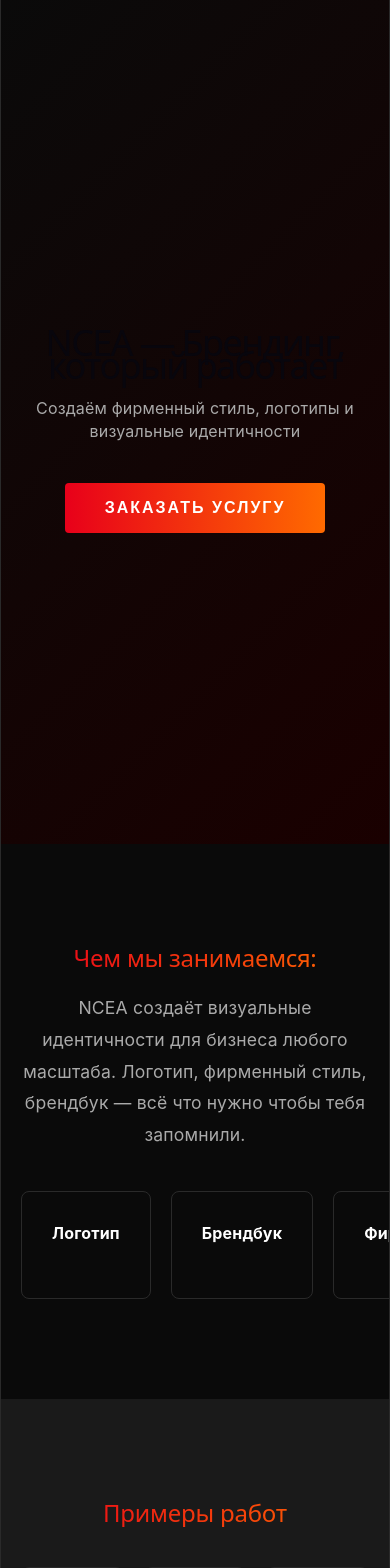
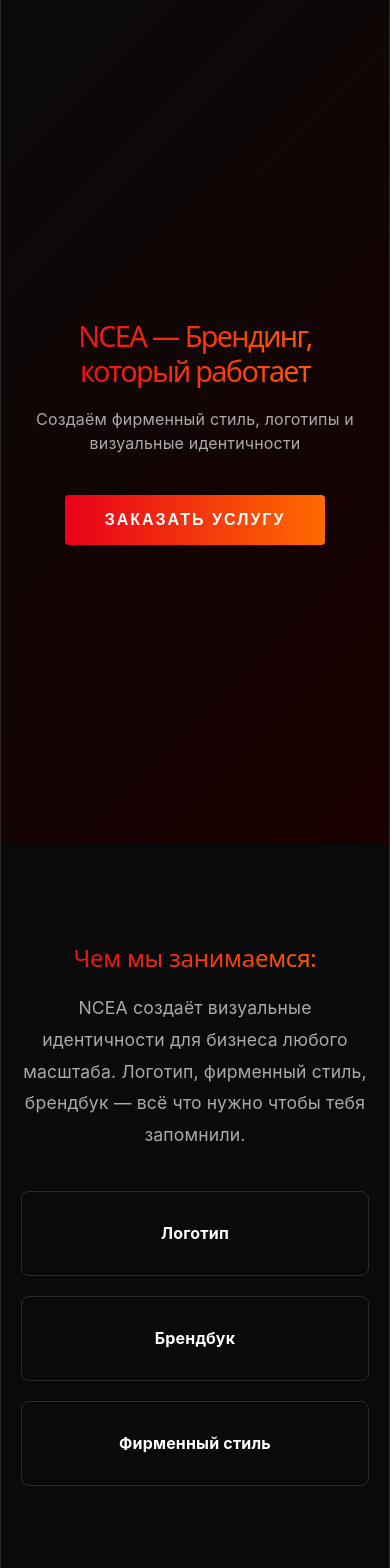
Before and after one commit to m1ndyp/ncea-site, a React (Vite) app: page / in a window 390 px wide. Shown: the top 1568 px of the page. Built offline with nearby package versions, Linux system fonts and the light colour scheme.

Commit message:
Адаптивность для компьютера, планшета и телефона

```diff
--- a/src/App.css
+++ b/src/App.css
@@ -26,3 +26,40 @@ html, body, #root {
   width: 100%;
   overflow-x: hidden;
 }
+
+.hero-title {
+  font-size: clamp(1.8rem, 5vw, 3.5rem);
+  background: linear-gradient(90deg, var(--red), var(--orange));
+  -webkit-background-clip: text;
+  background-clip: text;
+  -webkit-text-fill-color: transparent;
+  color: transparent;
+  margin-bottom: 20px;
+  line-height: 1.2;
+  max-width: 100%;
+}
+
+.grid-3 {
+  display: grid;
+  grid-template-columns: repeat(3, 1fr);
+  gap: 20px;
+}
+
+.grid-2 {
+  display: grid;
+  grid-template-columns: repeat(2, 1fr);
+  gap: 20px;
+}
+
+@media (max-width: 900px) {
+  .grid-3 {
+    grid-template-columns: repeat(2, 1fr);
+  }
+}
+
+@media (max-width: 600px) {
+  .grid-3,
+  .grid-2 {
+    grid-template-columns: 1fr;
+  }
+}
--- a/src/components/About.jsx
+++ b/src/components/About.jsx
@@ -26,11 +26,7 @@ function About() {
                 NCEA создаёт визуальные идентичности для бизнеса любого масштаба.
                 Логотип, фирменный стиль, брендбук — всё что нужно чтобы тебя запомнили.
             </p>
-            <div style={{
-                display: 'grid',
-                gridTemplateColumns: 'repeat(3, 1fr)',
-                gap: '20px',
-            }}>
+            <div className="grid-3">
                 {['Логотип', 'Брендбук', 'Фирменный стиль'].map((item) => (
                     <div key={item} style={{
                         background: 'var(--grey)',
--- a/src/components/Advantages.jsx
+++ b/src/components/Advantages.jsx
@@ -10,9 +10,9 @@ function Advantages() {
             <div style={{ maxWidth:'1000px', margin: '0 auto' }}>
 
                 <h2 style={{
-                    fontSize: 'clamp(1.5rem, 3vm, 2.5rem',
+                    fontSize: 'clamp(1.5rem, 3vw, 2.5rem',
                     marginBottom: '40px',
-                    background: 'linear-gradient(90deg, var(--red), var(--orange)',
+                    background: 'linear-gradient(90deg, var(--red), var(--orange))',
                     WebkitBackgroundClip: 'text',
                     backgroundClip: 'text',
                     WebkitTextFillColor: 'transparent',
@@ -21,11 +21,7 @@ function Advantages() {
                     Почему NCEA?
                 </h2>
 
-                <div style={{
-                    display: 'grid',
-                    gridTemplateColumns: 'repeat(2, 2fr)',
-                    gap: '20px'
-                }}>
+                <div className="grid-2">
                     {items.map((item) => (
                         <div key={item.title} style={{
                             background: 'var(--gray)',
--- a/src/components/Portfolio.jsx
+++ b/src/components/Portfolio.jsx
@@ -24,11 +24,7 @@ function Portfolio() {
                     Примеры работ
                 </h2>
 
-                <div style={{
-                    display: 'grid',
-                    gridTemplateColumns: 'repeat(3, 1fr)',
-                    gap: '20px',
-                }}>
+                <div className="grid-3">
                     {works.map((work) => (
                         <div key={work.id} style={{
                             background: 'var(--black)',
```
